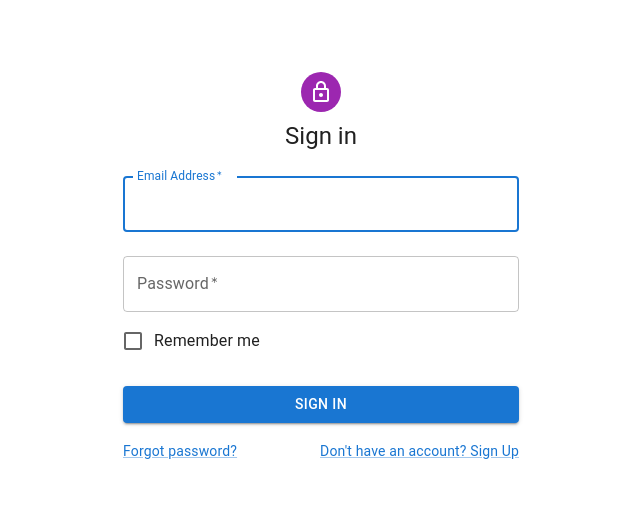
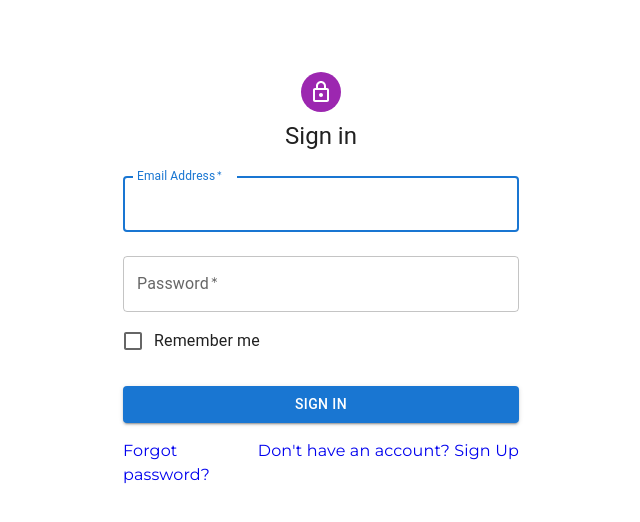
Before and after one commit to KeKeZMen/zamtrello, a React (Vite) app in the folder client/: page /login in a window 1280 px wide. Shown: the top 522 px of the page, without its empty margins (319-959 px from the left). Built offline with nearby package versions, Linux system fonts and the light colour scheme.

Commit message:
link from react-router-dom

```diff
--- a/client/package.json
+++ b/client/package.json
@@ -4,7 +4,7 @@
   "version": "0.0.0",
   "type": "module",
   "scripts": {
-    "dev": "vite",
+    "dev": "vite --host",
     "build": "tsc && vite build",
     "preview": "vite preview"
   },
--- a/client/src/pages/Loginpage/index.tsx
+++ b/client/src/pages/Loginpage/index.tsx
@@ -5,12 +5,12 @@
 import TextField from "@mui/material/TextField";
 import FormControlLabel from "@mui/material/FormControlLabel";
 import Checkbox from "@mui/material/Checkbox";
-import Link from "@mui/material/Link";
 import Grid from "@mui/material/Grid";
 import Box from "@mui/material/Box";
 import LockOutlinedIcon from "@mui/icons-material/LockOutlined";
 import Typography from "@mui/material/Typography";
 import Container from "@mui/material/Container";
+import { Link } from "react-router-dom";
 
 export default function Loginpage() {
   const handleSubmit = (event: React.FormEvent<HTMLFormElement>) => {
@@ -74,12 +74,12 @@
           </Button>
           <Grid container>
             <Grid item xs>
-              <Link href="#" variant="body2">
+              <Link to="#">
                 Forgot password?
               </Link>
             </Grid>
             <Grid item>
-              <Link href="/register" variant="body2">
+              <Link to="/register">
                 {"Don't have an account? Sign Up"}
               </Link>
             </Grid>
--- a/client/src/pages/Registerpage/index.tsx
+++ b/client/src/pages/Registerpage/index.tsx
@@ -5,7 +5,7 @@
 import TextField from "@mui/material/TextField";
 import FormControlLabel from "@mui/material/FormControlLabel";
 import Checkbox from "@mui/material/Checkbox";
-import Link from "@mui/material/Link";
+import { Link } from "react-router-dom";
 import Grid from "@mui/material/Grid";
 import Box from "@mui/material/Box";
 import LockOutlinedIcon from "@mui/icons-material/LockOutlined";
@@ -100,7 +100,7 @@
           </Button>
           <Grid container justifyContent="flex-end">
             <Grid item>
-              <Link href="/login" variant="body2">
+              <Link to="/login">
                 Already have an account? Sign in
               </Link>
             </Grid>
```
